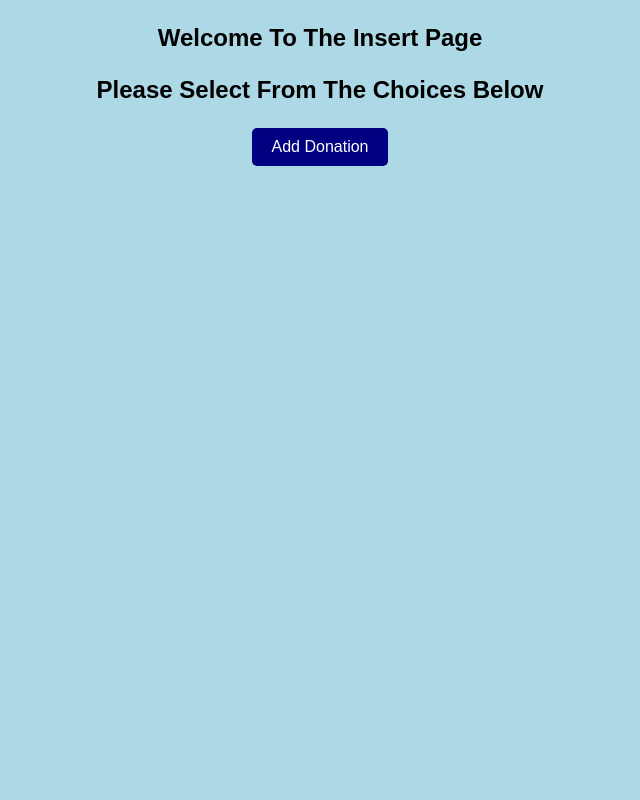
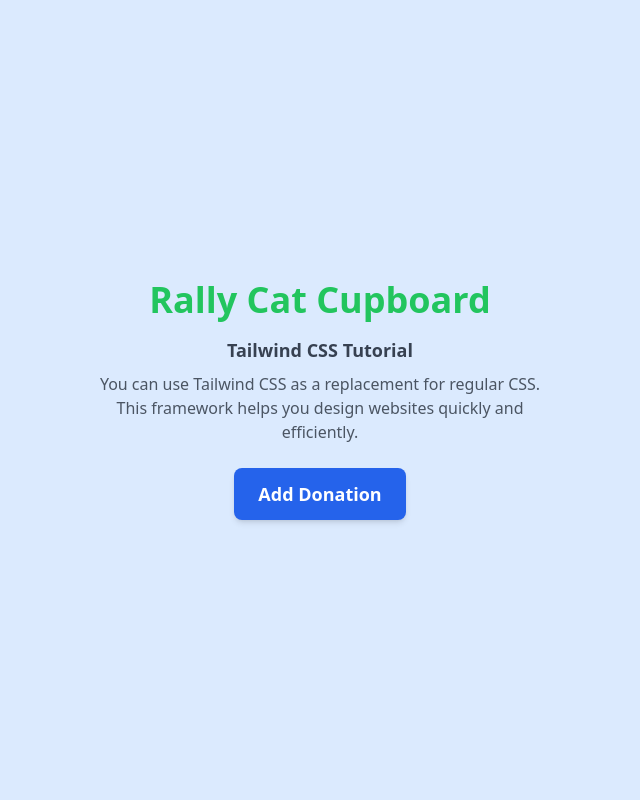
Before and after one commit to UVMHacks2025/team10-webstuff, a Flask app: template templates/insert.html in a window 1280 px wide. Shown: the whole page, without its empty margins (320-960 px from the left). Run offline with Flask 2, Linux system fonts and the light colour scheme; the template is opened without the code that fills it, so the values that code supplies are empty; some libraries are stand-ins or nearby versions.

Commit message:
added tailwind

```diff
--- a/templates/insert.html
+++ b/templates/insert.html
@@ -1,42 +1,39 @@
 <!DOCTYPE html>
 <html lang="en">
+
 <head>
     <meta charset="UTF-8">
     <meta name="viewport" content="width=device-width, initial-scale=1.0">
-    <title>Insert</title>
-    <style>
-        body {
-            background-color: lightblue; /* Sets the background color */
-            text-align: center; /* Centers the text */
-            font-family: Arial, sans-serif; /* Optional: changes the font */
-        }
-        p {
-            font-size: 24px; /* Makes the font bigger */
-            font-weight: bold; /* Makes the text bold */
-        }
-        button {
-            padding: 10px 20px;
-            font-size: 16px;
-            background-color: navy;
-            color: white;
-            border: none;
-            cursor: pointer;
-            border-radius: 5px;
-        }
-        button:hover {
-            background-color: darkblue;
-        }
-    </style>
+    <title>Rally Cat Cupboard</title>
+
+    <!-- Tailwind CSS CDN link -->
+    <script src="https://cdn.tailwindcss.com"></script>
 </head>
-<body>
-    <p>Welcome To The Insert Page</p>
-    <p>Please Select From The Choices Below</p>
-    <button onclick="addDonation()">Add Donation</button>
+
+<body class="bg-blue-100 flex flex-col items-center justify-center min-h-screen text-center p-6">
+
+    <h1 class="text-green-500 text-4xl font-bold mb-4">
+        Rally Cat Cupboard
+    </h1>
+
+    <p class="text-lg font-semibold text-gray-700">
+        Tailwind CSS Tutorial
+    </p>
+
+    <p class="text-gray-600 max-w-md mt-2">
+        You can use Tailwind CSS as a replacement for regular CSS. This framework helps you design websites quickly and efficiently.
+    </p>
+
+    <button onclick="addDonation()" class="mt-6 px-6 py-3 bg-blue-600 text-white text-lg font-semibold rounded-lg shadow-md hover:bg-blue-700 transition duration-300">
+        Add Donation
+    </button>
 
     <script>
         function addDonation() {
             alert("Donation added!");
         }
     </script>
+
 </body>
+
 </html>
```
